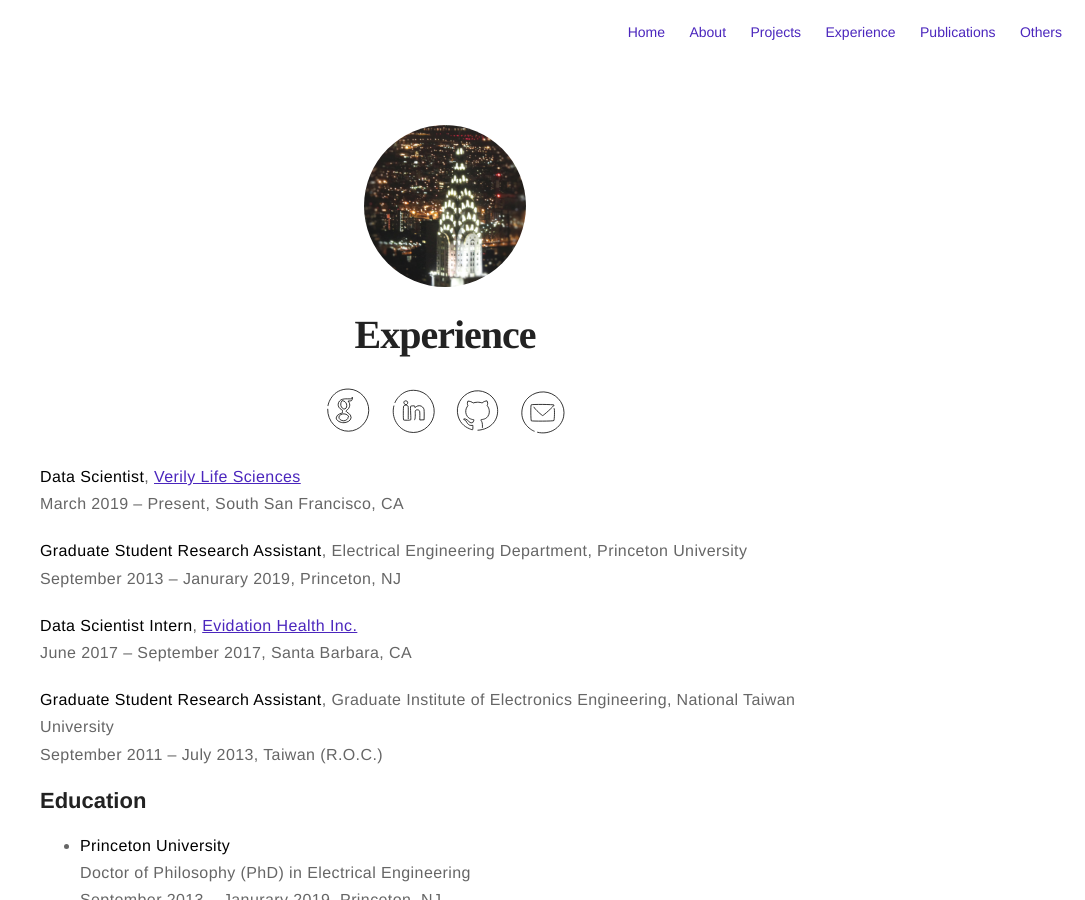
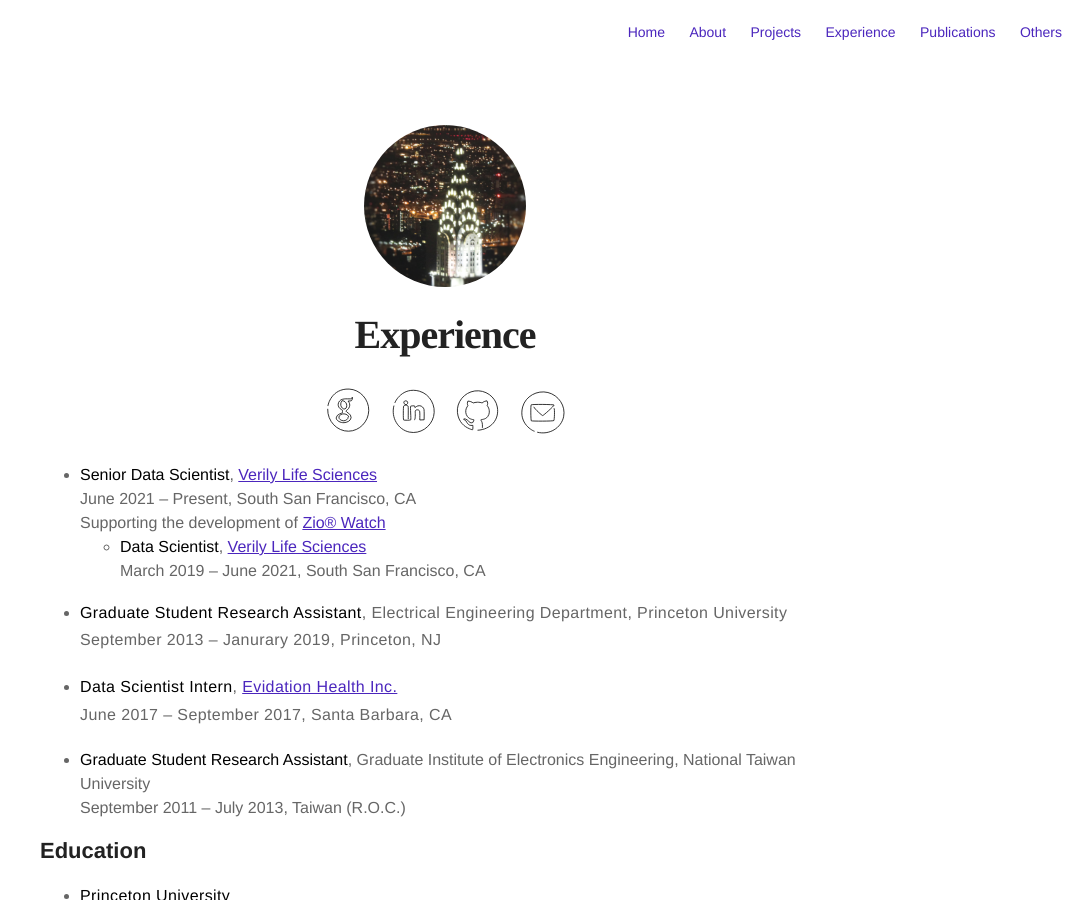
Before and after one commit to Li-FangCheng/li-fangcheng.github.io, a Jekyll site: the page built from experience.md, in a window 1280 px wide and 900 px high. Shown: the whole window, without its empty margins (195-1280 px from the left). Built offline with Jekyll 4.4.1, drawn with Linux system fonts in a browser that asks for light colours.

Commit message:
update bio experiences

```diff
--- a/_config.yml
+++ b/_config.yml
@@ -1,6 +1,6 @@
 # main text of home
 name: Li-Fang Cheng
-bio: Data Scientist, Verily Life Sciences
+bio: Senior Data Scientist, Verily Life Sciences
 
 # twitter summary info
 # description: A blog about technology and stuff related
--- a/experience.md
+++ b/experience.md
@@ -5,16 +5,19 @@ headerBanner: true
 banner-image: /assets/images/banner/banner-experience.jpg
 ---
 
-**Data Scientist**, [Verily Life Sciences](https://verily.com/){:target="_blank"}\\
-March 2019 -- Present, South San Francisco, CA
+* **Senior Data Scientist**, [Verily Life Sciences](https://verily.com/){:target="_blank"}\\
+June 2021 -- Present, South San Francisco, CA\\
+Supporting the development of [Zio® Watch](https://verily.com/blog/fda-green-lights-irhythm-verily-zio-watch-and-zeus-system/){:target="_blank"}
+  * **Data Scientist**, [Verily Life Sciences](https://verily.com/){:target="_blank"}\\
+March 2019 -- June 2021, South San Francisco, CA
 
-**Graduate Student Research Assistant**, Electrical Engineering Department, Princeton University\\
+* **Graduate Student Research Assistant**, Electrical Engineering Department, Princeton University\\
 September 2013 -- Janurary 2019, Princeton, NJ
 
-**Data Scientist Intern**, [Evidation Health Inc.](https://evidation.com/){:target="_blank"}\\
+* **Data Scientist Intern**, [Evidation Health Inc.](https://evidation.com/){:target="_blank"}\\
 June 2017 -- September 2017, Santa Barbara, CA
 
-**Graduate Student Research Assistant**, Graduate Institute of Electronics Engineering, National Taiwan University\\
+* **Graduate Student Research Assistant**, Graduate Institute of Electronics Engineering, National Taiwan University\\
 September 2011 -- July 2013, Taiwan (R.O.C.)
 
 ## Education
```
Also changed, not shown: about.md (+3 -1 lines).
